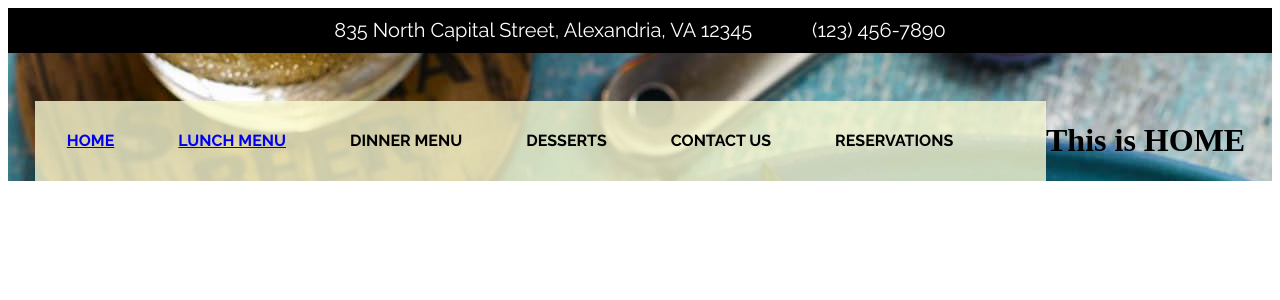
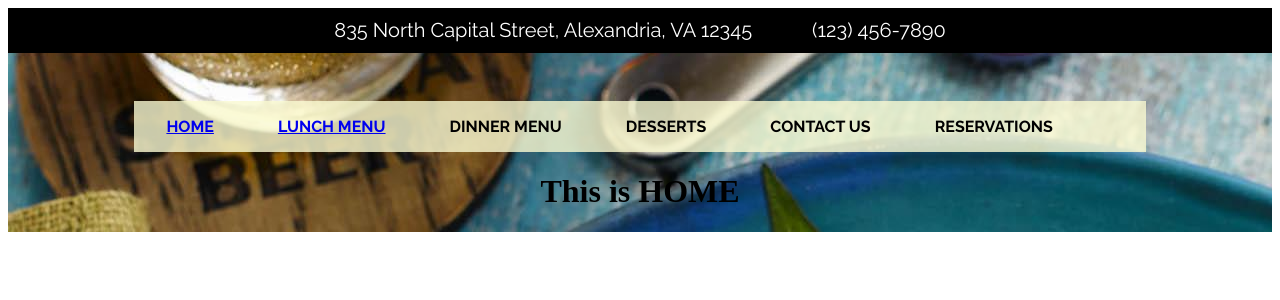
Before and after one commit to leosoaivan/react-restaurant-page, a React (Create React App) app: page / in a window 1280 px wide. Shown: the top 300 px of the page. Built offline with nearby package versions, Linux system fonts and the light colour scheme; the HTML template or start-up script is replaced by a standard one.

Commit message:
Change flex-direction

```diff
--- a/src/components/NavBar/index.js
+++ b/src/components/NavBar/index.js
@@ -6,12 +6,13 @@ import Content from '../Content';
 
 const Root = styled.div`
   display: flex;
-  justify-content: center;
+  flex-direction: column;
+  align-items: center;
   margin-top: 3em
   width: 100%;
 `;
 
-  const NavBarList = styled.ul`
+const NavBarList = styled.ul`
   display: flex;
   list-style-type: none;
   margin: 0;
```
Also changed, not shown: 1 other file (tests, documents, lock files or other folders).
